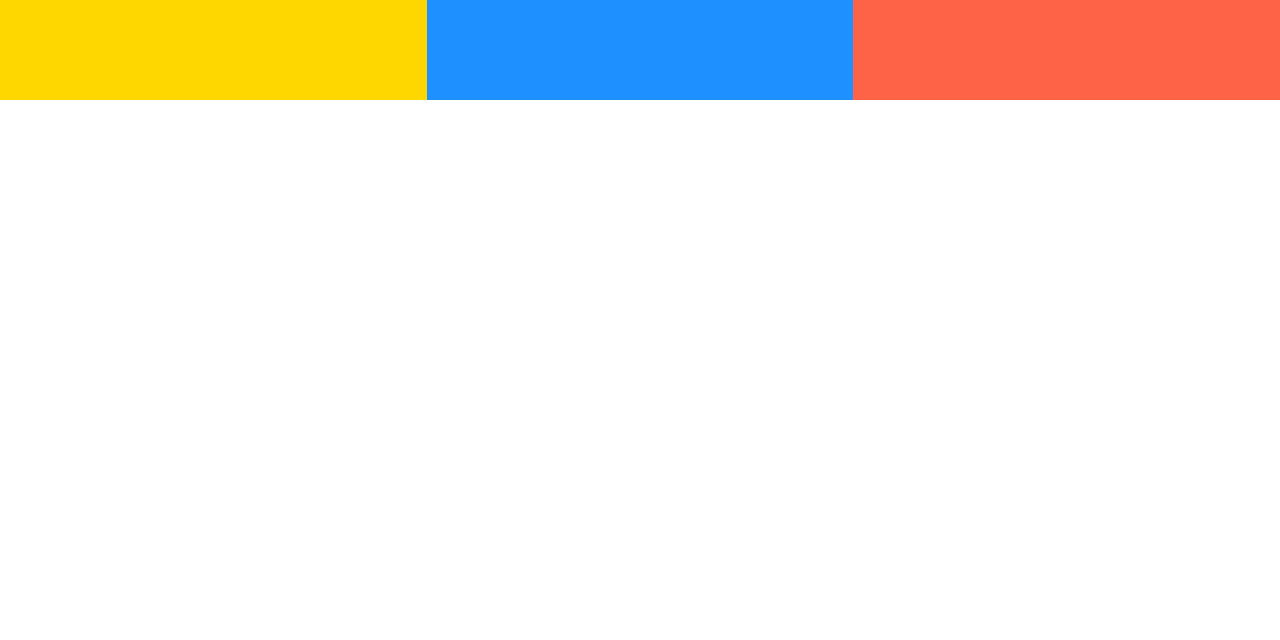
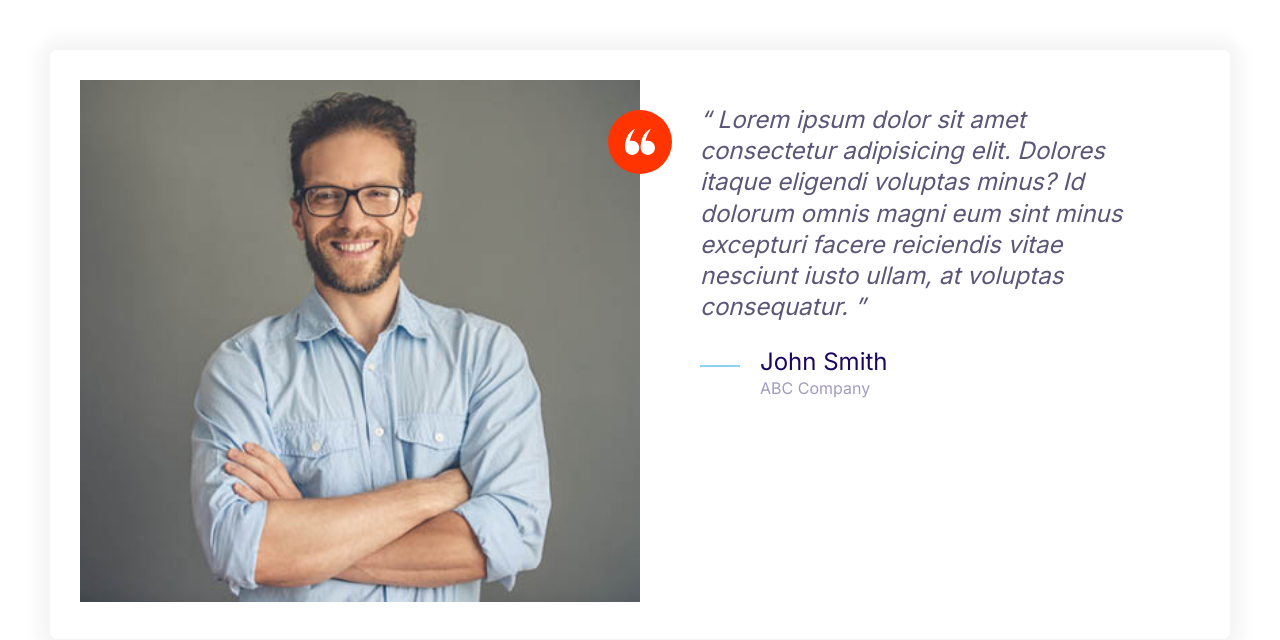
Before and after one commit to BartlomiejWerc/Moshify, a plain HTML site: page index.html in a window 1280 px wide. Drawn offline with Linux system fonts and the light colour scheme.

Commit message:
testimonials

```diff
--- a/css/styles.css
+++ b/css/styles.css
@@ -134,8 +134,16 @@ font-weight: bold;
         width: 40px;
         height: 40px;
     }
+    .icon--small {
+        width: 30px;
+        height: 30px;
+    }
     .icon--primary {
-        fill: var(--color-primary)
+        fill: var(--color-primary);
+    }
+
+    .icon--white {
+        fill: white;
     }
 
     .icon-container {
@@ -146,6 +154,9 @@ font-weight: bold;
         display: inline-flex;
         justify-content: center;
         align-items: center;
+    }
+    .icon-container--accent {
+        background: var(--color-accent);
     }
     .btn {
         font-size: 1.8rem;
@@ -365,3 +376,26 @@ margin-bottom: 0;
         grid-template-columns: repeat(3, 1fr);
     }
 }
+.testimonial {
+    padding: 3rem;
+}
+.testimonial__image {
+    position: relative;
+}
+.testimonial__image > img {
+    width: 100%;
+}
+.testimonial__image > .icon-container {
+    position: absolute;
+    top: 3rem;
+    right: -32px;
+}
+@media screen and (min-width:768px) {
+    .testimonial .quote,
+    .testimonial .quote__author {
+        font-size: 2.4rem;
+    }
+    .testimonial .quote {
+        margin-left: 6rem;
+    }
+}
--- a/index.html
+++ b/index.html
@@ -13,11 +13,39 @@
     <link rel="stylesheet" href="../css/normalizecopy.css" />
     <link rel="stylesheet" href="../css/styles.css" />
   </head>
-  <body>
-    <div class="grid grid--1x3">
-      <div style="height: 100px; background: gold"></div>
-      <div style="height: 100px; background: dodgerblue"></div>
-      <div style="height: 100px; background: tomato"></div>
+  <body style="padding: 5rem">
+    <div class="card testimonial">
+      <div class="grid grid--1x2">
+        <div class="testimonial__image">
+          <img src="images/testimonial.jpg" alt="A happy, smiling customer" />
+          <span class="icon-container icon-container--accent">
+            <svg class="icon icon--white icon--small">
+              <use xlink:href="images/sprite.svg#quotes"></use>
+            </svg>
+          </span>
+        </div>
+        <blockquote class="quote">
+          <p class="quote__text">
+            Lorem ipsum dolor sit amet consectetur adipisicing elit. Dolores
+            itaque eligendi voluptas minus? Id dolorum omnis magni eum sint
+            minus excepturi facere reiciendis vitae nesciunt iusto ullam, at
+            voluptas consequatur.
+          </p>
+          <footer>
+            <div class="media">
+              <div class="media__image">
+                <svg class="icon icon--primary quote__line">
+                  <use xlink:href="images/sprite.svg#line"></use>
+                </svg>
+              </div>
+              <div class="media__body">
+                <h3 class="media__title quote__author">John Smith</h3>
+                <p class="quote__organization">ABC Company</p>
+              </div>
+            </div>
+          </footer>
+        </blockquote>
+      </div>
     </div>
   </body>
 </html>
```
Also changed, not shown: components/testimonials.html (added, +32 -0 lines), images/testimonial.jpg (added).
